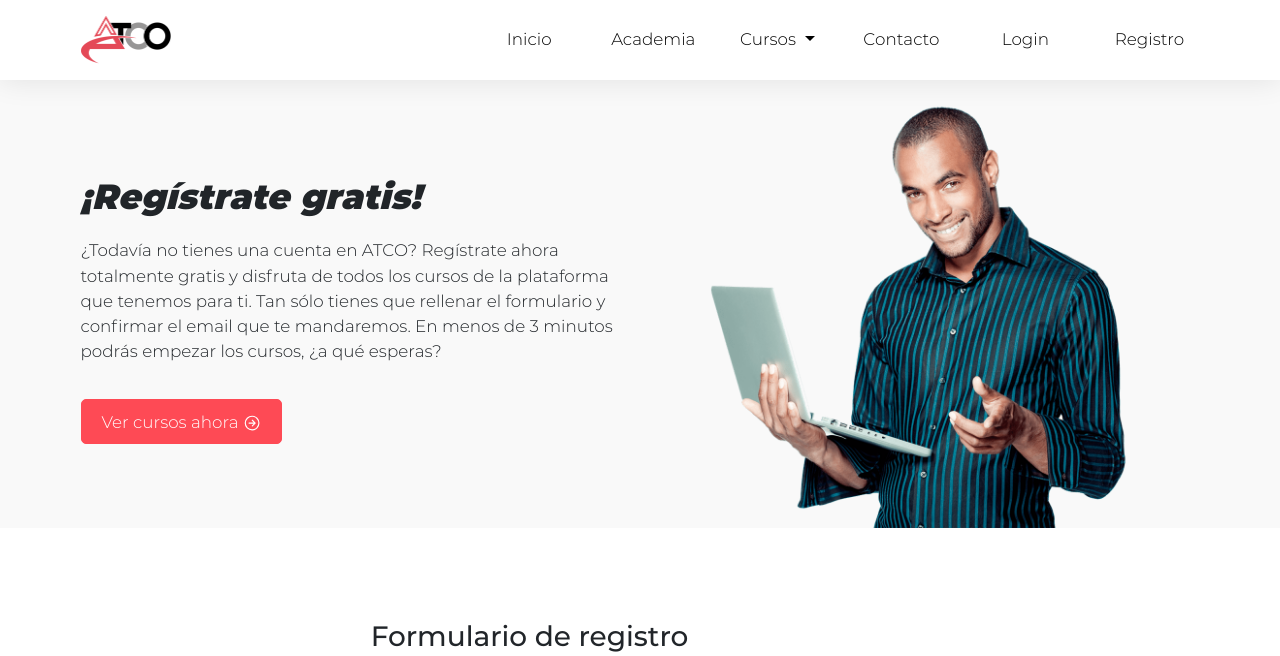
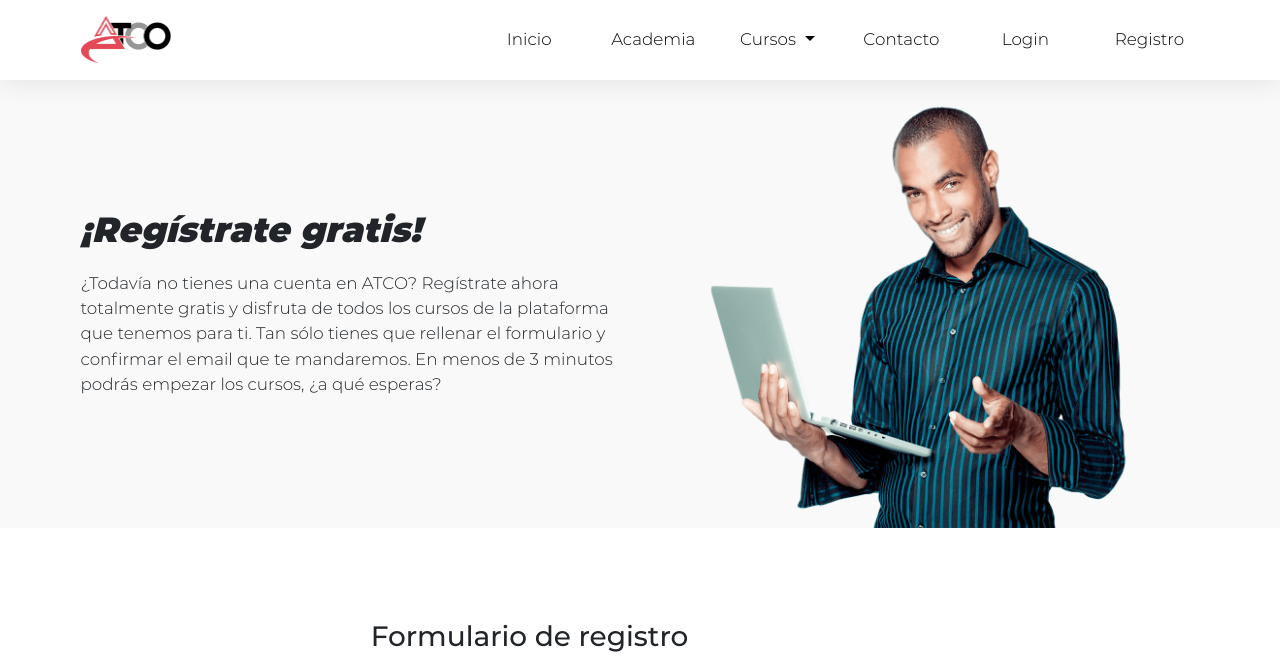
Before and after one commit to magallart/academia_tco, a PHP site: page /app/templates/registro.php in a window 1280 px wide. Shown: the top 656 px of the page. Run offline with PHP 8.4, Linux system fonts and the light colour scheme.

Commit message:
Registro
Borrar botón header

```diff
--- a/app/templates/registro.php
+++ b/app/templates/registro.php
@@ -14,9 +14,6 @@
                 <p>
                     ¿Todavía no tienes una cuenta en ATCO? Regístrate ahora totalmente gratis y disfruta de todos los cursos de la plataforma que tenemos para ti. Tan sólo tienes que rellenar el formulario y confirmar el email que te mandaremos. En menos de 3 minutos podrás empezar los cursos, ¿a qué esperas?
                 </p>
-                <div class="text-md-start text-sm-center">
-                    <a class="boton" href="index.php?ctl=cursos">Ver cursos ahora <ion-icon name="arrow-forward-circle-outline"></ion-icon></a>
-                </div>
             </div>
             <div class="col-lg-6 col-md-6 col-sm-12">
                 <img src="../img/registro-header.png" class="d-block mx-lg-auto img-fluid" alt="Hombre con laptop riendo" width="700" height="500" loading="lazy" />
```
